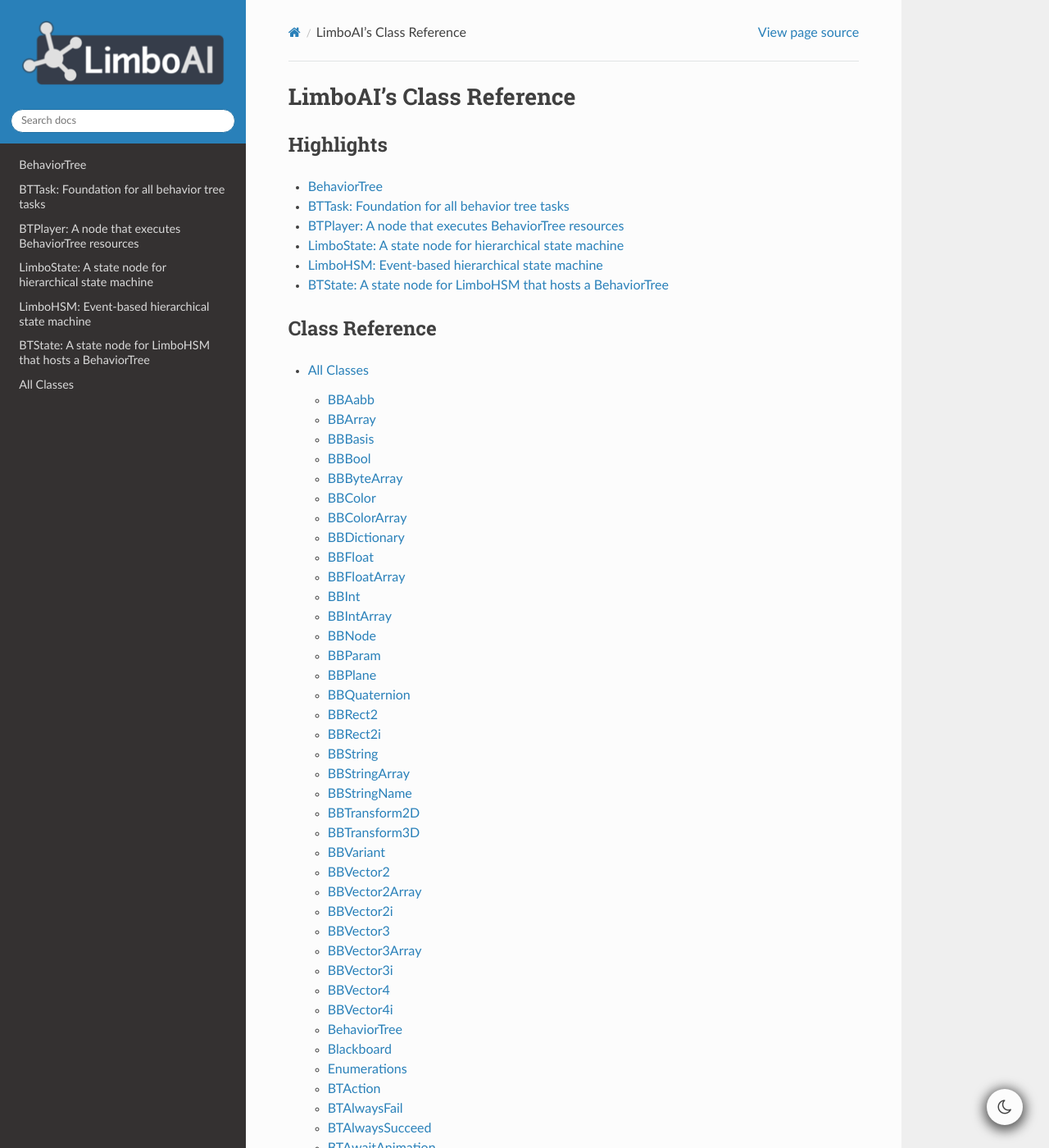
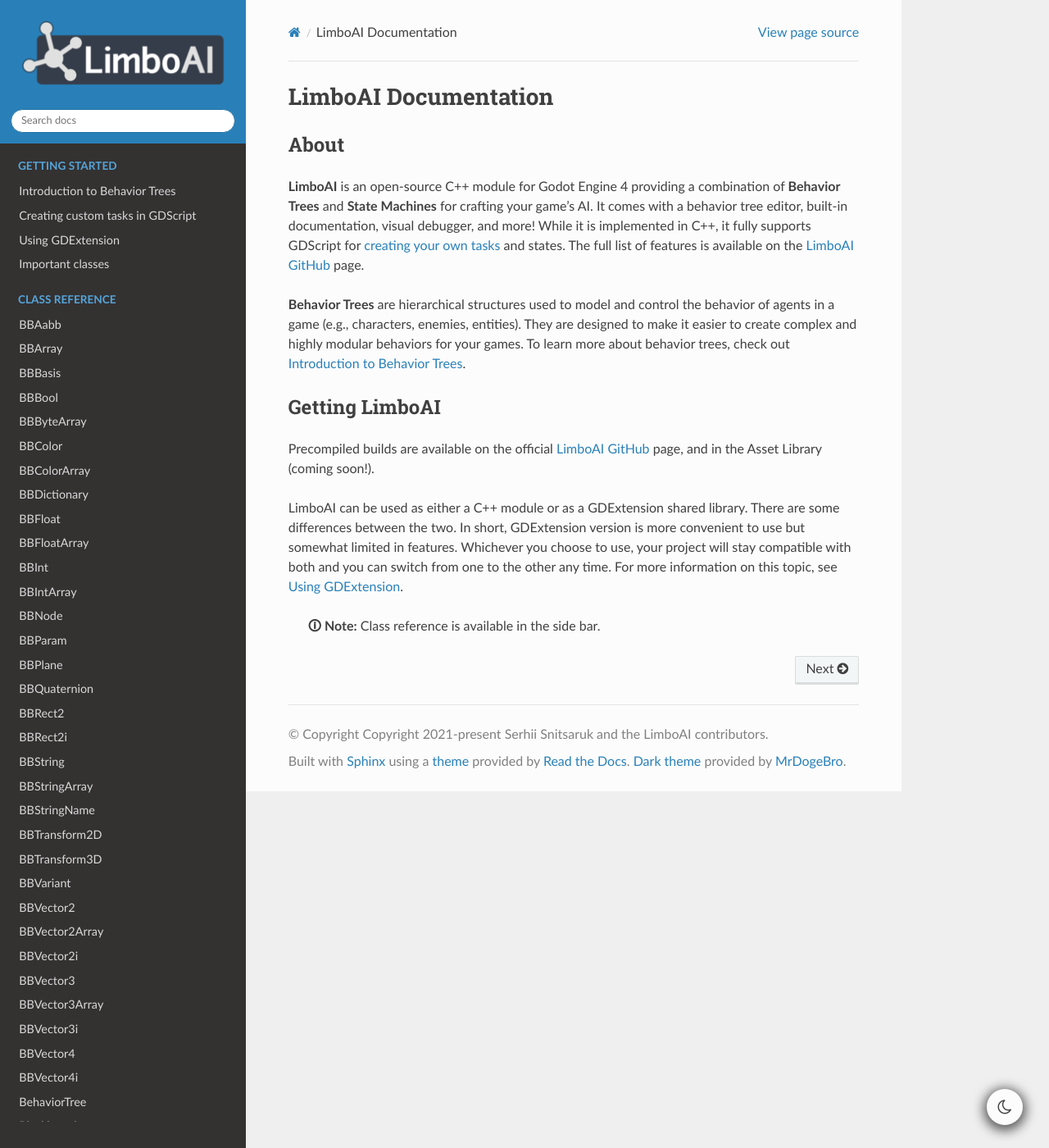
Before and after one commit to limbonaut/limboai, a Sphinx documentation site: the page built from doc/source/index.rst, in a window 1280 px wide and 1400 px high. Shown: the whole window at 82% size. Built offline with Sphinx 7.4.7 and the Read the Docs theme 2.0.0, drawn with Linux system fonts in a browser that asks for light colours; some of the changed text lies outside the part shown.

Commit message:
Doc: Add docs for index, intro, custom tasks, gdextension and featured classes

```diff
--- a/doc/source/conf.py
+++ b/doc/source/conf.py
@@ -14,7 +14,7 @@
 # -- General configuration ---------------------------------------------------
 # https://www.sphinx-doc.org/en/master/usage/configuration.html#general-configuration
 
-extensions = ['sphinx_markdown_builder', 'sphinx_rtd_dark_mode']
+extensions = ['myst_parser', 'sphinx_markdown_builder', 'sphinx_rtd_dark_mode']
 
 templates_path = ['_templates']
 exclude_patterns = ['_build']
--- /dev/null
+++ b/doc/source/getting-started/custom-tasks.rst
@@ -0,0 +1,139 @@
+.. _custom_tasks:
+
+Creating custom tasks in GDScript
+=================================
+
+By default, user tasks should be placed in the ``res://ai/tasks``
+directory. You can set an alternative location for user tasks in the
+``Project Settings → Limbo AI`` (To see those options,
+``Advanced Settings`` should be enabled in the Project Settings).
+
+Each subdirectory within the user tasks directory is treated as a category.
+Therefore, if you create a subdirectory named “motion_and_physics,” your
+custom tasks in that directory will automatically be categorized under
+“Motion And Physics.”
+
+   **🛈 Note:** To help you write new tasks, you can add a script template to
+   your project using “Misc → Create script template” menu option.
+
+Task anatomy
+------------
+
+.. code:: gdscript
+
+   @tool
+   extends BTAction
+
+   # Task parameters.
+   @export var parameter1: float
+   @export var parameter2: Vector2
+
+   ## Note: Each method declaration is optional.
+   ## At minimum, you only need to define the "_tick" method.
+
+
+   # Called to generate a display name for the task (requires @tool).
+   func _generate_name() -> String:
+       return "MyTask"
+
+
+   # Called to initialize the task.
+   func _setup() -> void:
+       pass
+
+
+   # Called when the task is entered.
+   func _enter() -> void:
+       pass
+
+
+   # Called when the task is exited.
+   func _exit() -> void:
+       pass
+
+
+   # Called each time this task is ticked (aka executed).
+   func _tick(delta: float) -> Status:
+      return SUCCESS
+
+
+   # Strings returned from this method are displayed as warnings in the editor.
+   func _get_configuration_warnings() -> PackedStringArray:
+      var warnings := PackedStringArray()
+      return warnings
+
+
+Example 1: A simple action
+--------------------------
+
+.. code:: gdscript
+
+   @tool
+   extends BTAction
+
+   ## Shows or hides a node and returns SUCCESS.
+   ## Returns FAILURE if the node is not found.
+
+   # Task parameters.
+   @export var node_path: NodePath
+   @export var visible := true
+
+
+   # Called to generate a display name for the task (requires @tool).
+   func _generate_name() -> String:
+      return "SetVisible  %s  node_path: \"%s\"" % [visible, node_path]
+
+
+   # Called each time this task is ticked (aka executed).
+   func _tick(p_delta: float) -> Status:
+      var n: CanvasItem = agent.get_node_or_null(node_path)
+      if is_instance_valid(n):
+         n.visible = visible
+         return SUCCESS
+      return FAILURE
+
+
+Example 2: InRange condition
+----------------------------
+
+.. code:: gdscript
+
+   @tool
+   extends BTCondition
+
+   ## InRange condition checks if the agent is within a range of target,
+   ## defined by distance_min and distance_max.
+   ## Returns SUCCESS if the agent is within the defined range;
+   ## otherwise, returns FAILURE.
+
+   @export var distance_min: float
+   @export var distance_max: float
+   @export var target_var := "target"
+
+   var _min_distance_squared: float
+   var _max_distance_squared: float
+
+
+   # Called to generate a display name for the task.
+   func _generate_name() -> String:
+   	return "InRange (%d, %d) of %s" % [distance_min, distance_max,
+   			LimboUtility.decorate_var(target_var)]
+
+
+   # Called to initialize the task.
+   func _setup() -> void:
+   	_min_distance_squared = distance_min * distance_min
+   	_max_distance_squared = distance_max * distance_max
+
+
+   # Called when the task is executed.
+   func _tick(_delta: float) -> Status:
+   	var target: Node2D = blackboard.get_var(target_var, null)
+   	if not is_instance_valid(target):
+   		return FAILURE
+
+   	var dist_sq: float = agent.global_position.distance_squared_to(target.global_position)
+   	if dist_sq >= _min_distance_squared and dist_sq <= _max_distance_squared:
+   		return SUCCESS
+   	else:
+   		return FAILURE
--- /dev/null
+++ b/doc/source/getting-started/featured-classes.rst
@@ -0,0 +1,17 @@
+Important classes
+=================
+
+There are a lot of classes introduced in LimboAI. Here is a list of the most important ones you should know about:
+
+.. toctree::
+   :maxdepth: 1
+
+   BTTask: Foundation for all behavior tree tasks <../classes/class_bttask>
+   BTPlayer: A node that executes BehaviorTree resources <../classes/class_btplayer>
+   Blackboard: Sharing data between tasks <../classes/class_blackboard>
+   BBParam: Parametrization helper for your tasks <../classes/class_bbparam>
+   LimboState: A state node for hierarchical state machine <../classes/class_limbostate>
+   LimboHSM: Event-based hierarchical state machine <../classes/class_limbohsm>
+   BTState: A state node for LimboHSM that hosts a BehaviorTree <../classes/class_btstate>
+
+Full class reference is available in the side bar.
--- /dev/null
+++ b/doc/source/getting-started/gdextension.rst
@@ -0,0 +1,59 @@
+.. _gdextension:
+
+Using GDExtension
+=================
+
+    **🛈 See also:** `What is GDExtension? <https://docs.godotengine.org/en/stable/tutorials/scripting/gdextension/what_is_gdextension.html#what-is-gdextension>`_
+
+LimboAI can be used as either a C++ module or as a GDExtension shared library.
+The module version is the most feature-full and slightly more performant, but
+it requires using custom engine builds including the export templates.
+
+    **🛈 Note:** Precompiled builds are available on the official
+    `LimboAI GitHub <https://github.com/limbonaut/limboai#getting-limboai>`_ page.
+
+GDExtension version is more convenient to use, as you don't need a custom engine
+build. You can simply download the extension and put it inside your project.
+However, it has certain limitations, described in detail in the next section.
+
+Whichever you choose to use, remember, your project will stay compatible with
+both and you can transition from one to the other any time.
+
+
+Limitations of the GDExtension version
+--------------------------------------
+
+GDExtension is the most convenient way of using the LimboAI plugin, but it comes
+with certain limitations.
+
+The biggest one is that marking methods as virtual for scripting is not
+currently possible in godot-cpp. We use these methods to allow creating custom
+behavior tree tasks in GDScript.
+Due to a workaround we employ, the editor will complain about native
+methods being overridden. And by default, such warnings are treated as errors.
+You have two options...
+
+In your Project Settings, you can edit ``Debug -> GDScript -> Warnings -> Native Methods Override``
+and set it to either ``Warn`` or ``Ignore``.
+Those settings are hidden, unless ``Advanced Settings`` toggle is switched on!
+
+Alternatively, in your custom tasks, you can add specific instructions for
+the parser to ignore the warning. For example:
+
+.. code:: gdscript
+
+    # The following line instructs parser to ignore the warning:
+    @warning_ignore("native_method_override")
+    func _tick(p_delta: float) -> Status:
+        return SUCCESS
+
+You would have to do that for each overridden method in your custom tasks.
+It's up to you which option you prefer. Personally, I'd set it to ``Warn`` and
+add ignores only if it gets overwhelming. Hopefully, this will be fixed in the
+future releases of Godot!
+
+**Other GDExtension limitations**
+
+* In-editor documentation is not available. The plugin will open online documentation instead when requested.
+* Documentation tooltips are not available.
+* Handy :ref:`class_BBParam` property editor is not available in the extension due to dependencies on the engine classes that are not available in the Godot API.
--- /dev/null
+++ b/doc/source/getting-started/introduction.rst
@@ -0,0 +1,45 @@
+.. _introduction:
+
+Introduction to Behavior Trees
+==============================
+
+
+**Behavior Trees (BT)** are hierarchical structures used to model and
+control the behavior of agents in a game (e.g., characters, enemies,
+entities). They are designed to make it easier to create complex and
+highly modular behaviors for your games.
+
+Behavior Trees are composed of tasks that represent specific actions or
+decision-making rules. Tasks can be broadly categorized into two main
+types: control tasks and leaf tasks. Control tasks determine the
+execution flow within the tree. They include :ref:`Sequence<class_BTSequence>`,
+:ref:`Selector<class_BTSelector>`, and
+:ref:`Invert<class_BTInvert>`. Leaf tasks represent specific actions
+to perform, like moving or attacking, or conditions that need to be
+checked. The :ref:`BTTask<class_BTTask>` class provides the foundation for various
+building blocks of the Behavior Trees. BT tasks can share data with the
+help of the :ref:`Blackboard<class_Blackboard>`.
+
+   **🛈 Note:** To create your own actions, extend the :ref:`BTAction<class_BTAction>`
+   class.
+
+The Behavior Tree is executed from the root task and follows the rules
+specified by the control tasks, all the way down to the leaf tasks,
+which represent the actual actions that the agent should perform or
+conditions that should be checked. Each task returns a status when it is
+executed. It can be ``SUCCESS``, ``RUNNING``, or ``FAILURE``. These
+statuses determine how the tree progresses. They are defined in
+:ref:`BT.Status <enum_BT_Status>`.
+
+Behavior Trees handle conditional logic using condition tasks. These
+tasks check for specific conditions and return either ``SUCCESS`` or
+``FAILURE`` based on the state of the agent or its environment (e.g.,
+“IsLowOnHealth”, “IsTargetInSight”). Conditions can be used together
+with :ref:`Sequence<class_BTSequence>` and :ref:`Selector<class_BTSelector>`
+to craft your decision-making logic.
+
+   **🛈 Note:** To create your own conditions, extend the :ref:`BTCondition<class_BTCondition>`
+   class.
+
+Check out the :ref:`BTTask<class_BTTask>` class documentation, which
+provides the foundation for various building blocks of Behavior Trees.
--- a/doc/source/index.rst
+++ b/doc/source/index.rst
@@ -1,23 +1,53 @@
-LimboAI's Class Reference
-==========================
+LimboAI Documentation
+=====================
 
-Highlights
-----------
+About
+-----
+
+**LimboAI** is an open-source C++ module for Godot Engine 4 providing a combination of
+**Behavior Trees** and **State Machines** for crafting your game’s AI. It comes with a
+behavior tree editor, built-in documentation, visual debugger, and more! While
+it is implemented in C++, it fully supports GDScript for :ref:`creating your own tasks <custom_tasks>`
+and states. The full list of features is available on the
+`LimboAI GitHub <https://github.com/limbonaut/limboai#features>`_ page.
+
+.. SCREENSHOT
+
+**Behavior Trees** are hierarchical structures used to model and control the behavior
+of agents in a game (e.g., characters, enemies, entities). They are designed to
+make it easier to create complex and highly modular behaviors for your games.
+To learn more about behavior trees, check out :ref:`introduction`.
+
+
+Getting LimboAI
+---------------
+
+Precompiled builds are available on the official
+`LimboAI GitHub <https://github.com/limbonaut/limboai#getting-limboai>`_ page,
+and in the Asset Library (coming soon!).
+
+LimboAI can be used as either a C++ module or as a GDExtension shared library.
+There are some differences between the two. In short, GDExtension version is more
+convenient to use but somewhat limited in features. Whichever you choose to use,
+your project will stay compatible with both and you can switch from one to
+the other any time. For more information on this topic, see :ref:`gdextension`.
+
+   **🛈 Note:** Class reference is available in the side bar.
+
 .. toctree::
+   :hidden:
    :maxdepth: 1
+   :caption: Getting started
 
-   BehaviorTree <classes/class_behaviortree>
-   BTTask: Foundation for all behavior tree tasks <classes/class_bttask>
-   BTPlayer: A node that executes BehaviorTree resources <classes/class_btplayer>
-   LimboState: A state node for hierarchical state machine <classes/class_limbostate>
-   LimboHSM: Event-based hierarchical state machine <classes/class_limbohsm>
-   BTState: A state node for LimboHSM that hosts a BehaviorTree <classes/class_btstate>
+   getting-started/introduction
+   getting-started/custom-tasks
+   getting-started/gdextension
+   getting-started/featured-classes
 
-.. * :ref:`search`
+.. toctree::
+   :hidden:
+   :maxdepth: 1
+   :caption: Class reference
+   :glob:
 
-Class Reference
----------------
-.. toctree::
-   :maxdepth: 2
-
-   classes/index
+   classes/class_*
```
